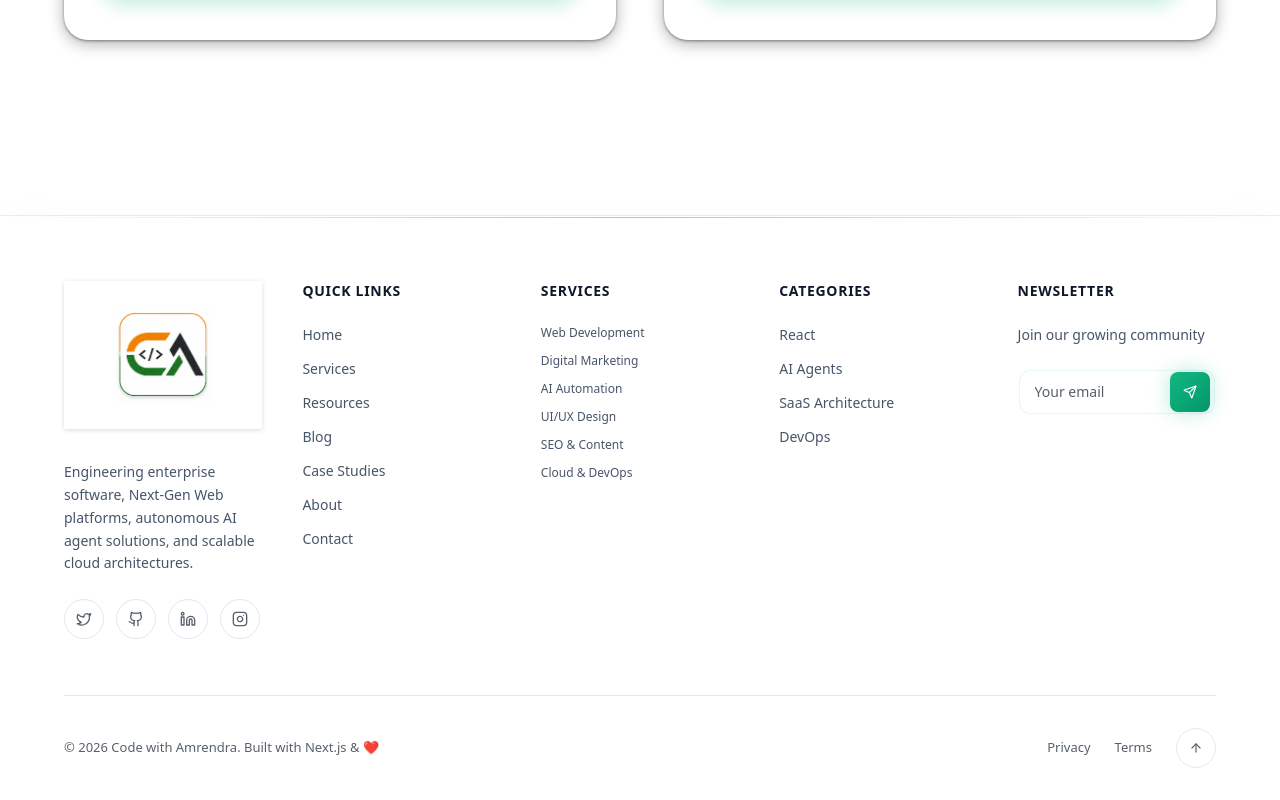
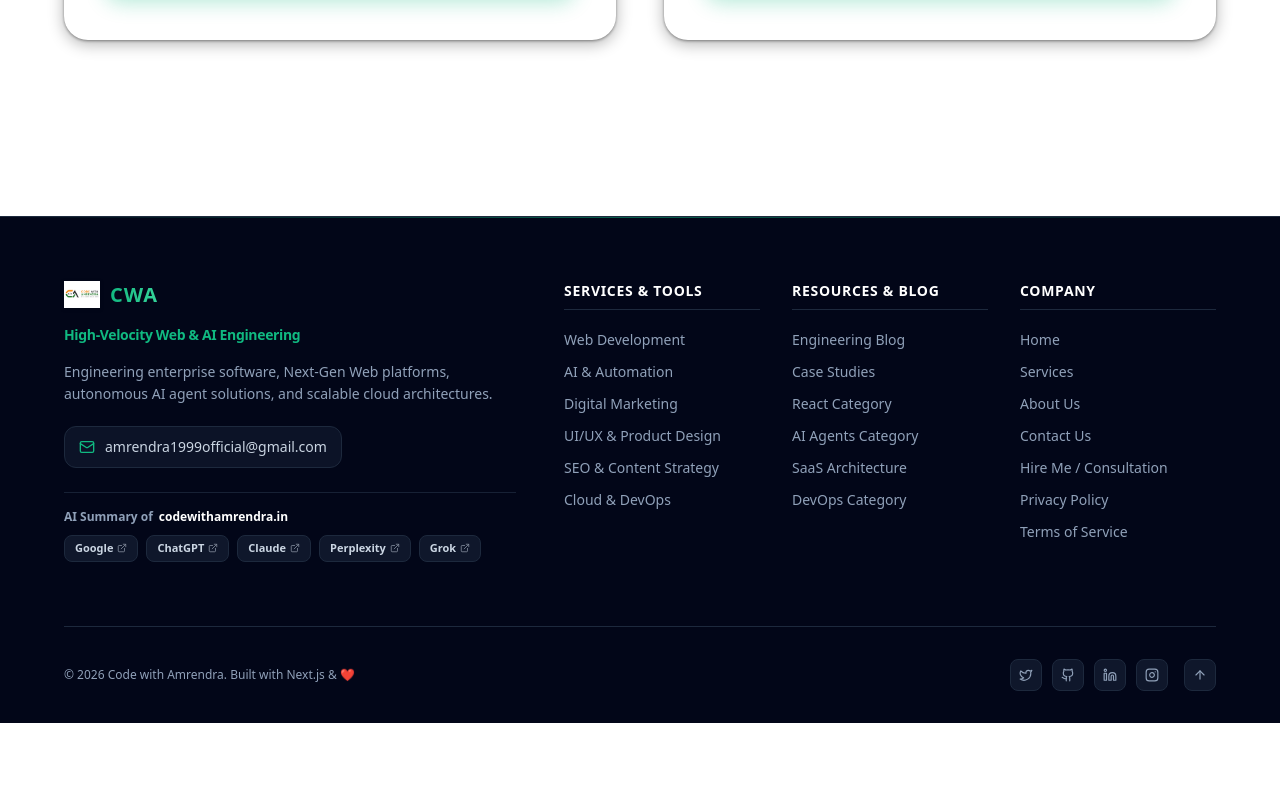
Before and after one commit to AmrendraCodes/AmrendraBlog, a Next.js app in the folder my-website/: page /resources in a window 1280 px wide. Shown: the part 1086-1886 px from the top of the page. After the commit the page ends 1809 px from the top, so only its background shows below. Built offline with nearby package versions, Linux system fonts and the light colour scheme; no server answers; the database is empty.

Commit message:
file commited

```diff
--- a/my-website/src/components/CaseStudiesSection.js
+++ b/my-website/src/components/CaseStudiesSection.js
@@ -25,41 +25,44 @@ export default function CaseStudiesSection({ caseStudies }) {
   if (!caseStudies || caseStudies.length === 0) return null;
 
   return (
-    <section className="py-12 md:py-16">
+    <div className="py-16 md:py-24 px-6">
       <motion.div
-        className="max-w-7xl mx-auto px-6 lg:px-16"
+        className="max-w-7xl mx-auto"
         initial="hidden"
         whileInView="visible"
         viewport={{ once: true, margin: "-80px" }}
         variants={stagger}
       >
-        {/* Section Header */}
-        <motion.div variants={staggerItem} className="mb-12">
-          <h2 className="text-3xl sm:text-4xl font-extrabold tracking-tight mb-3 text-[var(--text-heading)]">
-            Real Projects, Real <span className="gradient-text">Impact</span>
-          </h2>
-          <p className="text-[var(--text-body)] text-lg max-w-lg">
-            End-to-end case studies on design decisions, architecture, and measurable outcomes.
-          </p>
+        {/* Clean Single Section Header */}
+        <motion.div variants={staggerItem} className="flex flex-col sm:flex-row sm:items-end justify-between mb-12 gap-4">
+          <div>
+            <span className="text-xs font-mono font-bold uppercase tracking-widest text-[#10B981] bg-[#10B981]/10 px-3.5 py-1.5 rounded-full border border-[#10B981]/20 inline-block mb-3">
+              SELECTED WORK
+            </span>
+            <h2 className="text-3xl sm:text-4xl md:text-5xl font-extrabold tracking-tight text-slate-900 dark:text-white">
+              Real Projects, Real <span className="gradient-text">Impact</span>
+            </h2>
+            <p className="text-slate-600 dark:text-[#9CA3AF] text-base sm:text-lg max-w-2xl mt-2">
+              End-to-end case studies on design decisions, architecture, and measurable outcomes.
+            </p>
+          </div>
+
+          <Link
+            href="/case-studies"
+            className="group inline-flex items-center gap-2 text-sm font-bold text-[#10B981] hover:underline shrink-0"
+          >
+            <span>View All Case Studies</span>
+            <ArrowRight size={16} className="transition-transform duration-300 group-hover:translate-x-1" />
+          </Link>
         </motion.div>
 
         {/* Case Study Cards Grid */}
-        <div className="grid grid-cols-1 md:grid-cols-2 lg:grid-cols-3 gap-6">
+        <div className="grid grid-cols-1 md:grid-cols-2 lg:grid-cols-3 gap-6 sm:gap-8">
           {caseStudies.map((study) => (
             <CaseStudyCard key={study.slug} study={study} />
           ))}
         </div>
-
-        {/* View All Button */}
-        <motion.div variants={staggerItem} className="flex justify-center mt-12">
-          <Link
-            href="/case-studies"
-            className="group inline-flex items-center justify-center px-8 py-3.5 rounded-full bg-[var(--card-bg)] border border-[var(--card-border)] text-[var(--foreground)] font-bold transition-all duration-300 hover:-translate-y-1 hover:border-[#10B981]/30 hover:shadow-lg"
-          >
-            View All Case Studies <ArrowRight size={18} className="ml-2 transition-transform duration-300 group-hover:translate-x-1" />
-          </Link>
-        </motion.div>
       </motion.div>
-    </section>
+    </div>
   );
 }
--- a/my-website/src/components/Footer.js
+++ b/my-website/src/components/Footer.js
@@ -3,48 +3,180 @@
 import { useState, useEffect } from "react";
 import Link from "next/link";
 import Image from "next/image";
-import { Github, Twitter, Linkedin, Instagram, Sparkles, Send, ArrowUp, Check } from "lucide-react";
+import { Github, Twitter, Linkedin, Instagram, Mail, ArrowUp, ExternalLink } from "lucide-react";
 
 export default function Footer() {
   const [currentYear, setCurrentYear] = useState(2026);
-  const [newsletterEmail, setNewsletterEmail] = useState("");
-  const [isNewsletterSubmitting, setIsNewsletterSubmitting] = useState(false);
-  const [newsletterSubmitted, setNewsletterSubmitted] = useState(false);
 
   useEffect(() => {
     setCurrentYear(new Date().getFullYear());
   }, []);
+
   const scrollToTop = () => {
     window.scrollTo({ top: 0, behavior: 'smooth' });
   };
 
+  const aiSummaryLinks = [
+    { name: "Google", href: "https://www.google.com/search?udm=50&q=Summarise+the+main+points+from+https://codewithamrendra.in/", color: "hover:text-blue-400" },
+    { name: "ChatGPT", href: "https://chat.openai.com/?q=Give+me+summary+of+https://codewithamrendra.in/", color: "hover:text-emerald-400" },
+    { name: "Claude", href: "https://claude.ai/new/?q=Give+me+summary+of+https://codewithamrendra.in/", color: "hover:text-amber-400" },
+    { name: "Perplexity", href: "https://www.perplexity.ai/?q=Give+me+summary+of+https://codewithamrendra.in/", color: "hover:text-cyan-400" },
+    { name: "Grok", href: "https://grok.com/?q=Give+me+summary+of+https://codewithamrendra.in/", color: "hover:text-purple-400" },
+  ];
+
   return (
-    <footer className="relative z-10 bg-[var(--background)] pt-16 pb-8 border-t border-[rgba(255,255,255,0.05)] shadow-[var(--shadow-float)] mt-24">
-      {/* Subtle gradient accent line at top */}
+    <footer className="relative z-10 bg-slate-950 dark:bg-[#060907] text-slate-300 pt-16 pb-8 border-t border-slate-800 dark:border-[#1E2E25] transition-colors duration-300 mt-24">
+      {/* Subtle top accent line */}
       <div className="absolute top-0 left-0 right-0 h-[1px] bg-gradient-to-r from-transparent via-[#10B981]/50 to-transparent" />
 
       <div className="max-w-7xl mx-auto px-6 lg:px-16">
-        <div className="grid grid-cols-1 md:grid-cols-2 lg:grid-cols-5 gap-10 mb-14">
-          {/* Brand Column */}
-          <div className="flex flex-col gap-6 lg:col-span-1">
-            <Link href="/" className="flex items-center gap-3 no-underline group mb-2">
+        {/* Main Footer Grid: Left Block (Brand & AI Summary) + Right Block (Link Columns) */}
+        <div className="grid grid-cols-1 lg:grid-cols-12 gap-12 mb-16">
+
+          {/* Left Block — Brand, Description, Contact, AI Summary */}
+          <div className="lg:col-span-5 flex flex-col gap-4">
+            <Link href="/" className="flex items-center gap-2.5 no-underline group">
               <Image
-                src="/logo-wide.png"
+                src="/logo-square.png"
                 alt="Code with Amrendra Logo"
-                width={200}
-                height={64}
-                className="w-auto h-12 md:h-14 object-contain transition-transform duration-300 group-hover:scale-105 drop-shadow-sm"
+                width={36}
+                height={36}
+                className="w-9 h-9 object-contain transition-transform duration-300 group-hover:scale-105 drop-shadow-sm"
               />
+              <span className="text-xl font-extrabold tracking-wider text-white">
+                <span className="bg-gradient-to-r from-[#10B981] to-[#34D399] text-transparent bg-clip-text font-black">CWA</span>
+              </span>
             </Link>
-            <p className="text-[var(--text-body)] max-w-xs text-sm leading-relaxed">
+
+            <p className="text-sm font-bold text-[#10B981] dark:text-[#34D399] tracking-tight">
+              High-Velocity Web &amp; AI Engineering
+            </p>
+
+            <p className="text-xs sm:text-sm text-slate-400 leading-relaxed max-w-md">
               Engineering enterprise software, Next-Gen Web platforms, autonomous AI agent solutions, and scalable cloud architectures.
             </p>
-            <div className="flex items-center gap-3">
+
+            {/* Contact Item */}
+            <div className="flex items-center gap-2.5 text-xs sm:text-sm text-slate-300 bg-slate-900/80 dark:bg-[#0A0F0C] border border-slate-800 dark:border-[#1E2E25] px-3.5 py-2.5 rounded-xl max-w-fit mt-1">
+              <Mail size={16} className="text-[#10B981] shrink-0" />
+              <a href="mailto:amrendra1999official@gmail.com" className="hover:text-[#10B981] transition-colors font-medium">
+                amrendra1999official@gmail.com
+              </a>
+            </div>
+
+            {/* AI Summary Block */}
+            <div className="mt-2 pt-4 border-t border-slate-800/80 dark:border-[#1E2E25]/80">
+              <p className="text-xs font-bold text-slate-400 mb-2.5 flex items-center gap-1.5">
+                <span>AI Summary of</span>
+                <span className="text-white font-mono">codewithamrendra.in</span>
+              </p>
+              <div className="flex items-center gap-2 flex-wrap">
+                {aiSummaryLinks.map((link) => (
+                  <a
+                    key={link.name}
+                    href={link.href}
+                    target="_blank"
+                    rel="noopener noreferrer"
+                    className={`inline-flex items-center gap-1 text-[11px] font-semibold px-2.5 py-1 rounded-lg bg-slate-900 dark:bg-[#111C16] border border-slate-800 dark:border-[#1E2E25] text-slate-300 transition-colors ${link.color}`}
+                  >
+                    <span>{link.name}</span>
+                    <ExternalLink size={10} className="opacity-60" />
+                  </a>
+                ))}
+              </div>
+            </div>
+          </div>
+
+          {/* Right Block — 3 Column Links */}
+          <div className="lg:col-span-7 grid grid-cols-1 sm:grid-cols-3 gap-8">
+
+            {/* Column 1: Services */}
+            <div>
+              <p className="text-sm font-bold text-white uppercase tracking-wider mb-5 pb-2 border-b border-slate-800 dark:border-[#1E2E25]">
+                Services &amp; Tools
+              </p>
+              <ul className="space-y-3 p-0 m-0 list-none text-xs sm:text-sm">
+                {[
+                  { name: "Web Development", href: "/services/web-development" },
+                  { name: "AI & Automation", href: "/services/ai-automation" },
+                  { name: "Digital Marketing", href: "/services/digital-marketing" },
+                  { name: "UI/UX & Product Design", href: "/services/ui-ux-product-design" },
+                  { name: "SEO & Content Strategy", href: "/services/seo-content-strategy" },
+                  { name: "Cloud & DevOps", href: "/services/cloud-devops" },
+                ].map((link) => (
+                  <li key={link.name}>
+                    <Link href={link.href} className="text-slate-400 hover:text-[#10B981] transition-colors font-medium block">
+                      {link.name}
+                    </Link>
+                  </li>
+                ))}
+              </ul>
+            </div>
+
+            {/* Column 2: Resources & Blog */}
+            <div>
+              <p className="text-sm font-bold text-white uppercase tracking-wider mb-5 pb-2 border-b border-slate-800 dark:border-[#1E2E25]">
+                Resources &amp; Blog
+              </p>
+              <ul className="space-y-3 p-0 m-0 list-none text-xs sm:text-sm">
+                {[
+                  { name: "Engineering Blog", href: "/resources/blog" },
+                  { name: "Case Studies", href: "/resources/case-studies" },
+                  { name: "React Category", href: "/category/react" },
+                  { name: "AI Agents Category", href: "/category/ai-agents" },
+                  { name: "SaaS Architecture", href: "/category/saas-architecture" },
+                  { name: "DevOps Category", href: "/category/devops" },
+                ].map((link) => (
+                  <li key={link.name}>
+                    <Link href={link.href} className="text-slate-400 hover:text-[#10B981] transition-colors font-medium block">
+                      {link.name}
+                    </Link>
+                  </li>
+                ))}
+              </ul>
+            </div>
+
+            {/* Column 3: Company */}
+            <div>
+              <p className="text-sm font-bold text-white uppercase tracking-wider mb-5 pb-2 border-b border-slate-800 dark:border-[#1E2E25]">
+                Company
+              </p>
+              <ul className="space-y-3 p-0 m-0 list-none text-xs sm:text-sm">
+                {[
+                  { name: "Home", href: "/" },
+                  { name: "Services", href: "/services" },
+                  { name: "About Us", href: "/about" },
+                  { name: "Contact Us", href: "/contact" },
+                  { name: "Hire Me / Consultation", href: "/hire-me" },
+                  { name: "Privacy Policy", href: "/privacy" },
+                  { name: "Terms of Service", href: "/terms" },
+                ].map((link) => (
+                  <li key={link.name}>
+                    <Link href={link.href} className="text-slate-400 hover:text-[#10B981] transition-colors font-medium block">
+                      {link.name}
+                    </Link>
+                  </li>
+                ))}
+              </ul>
+            </div>
+
+          </div>
+
+        </div>
+
+        {/* Bottom Bar — Copyright, Social Icons & Back to Top */}
+        <div className="pt-8 border-t border-slate-800 dark:border-[#1E2E25] flex flex-col sm:flex-row items-center justify-between gap-4">
+          <p className="text-xs text-slate-400 font-medium text-center sm:text-left">
+            &copy; {currentYear} Code with Amrendra. Built with Next.js &amp; ❤️
+          </p>
+
+          <div className="flex items-center gap-4">
+            <div className="flex items-center gap-2.5">
               {[
-                { href: "https://x.com/codewithamrendr", icon: Twitter, label: "Visit Twitter" },
-                { href: "https://github.com/AmrendraCodes", icon: Github, label: "Visit GitHub" },
-                { href: "https://www.linkedin.com/in/amrendra1998/", icon: Linkedin, label: "Visit LinkedIn" },
-                { href: "https://instagram.com/amrendracodes", icon: Instagram, label: "Visit Instagram" },
+                { href: "https://x.com/codewithamrendr", icon: Twitter, label: "Twitter" },
+                { href: "https://github.com/AmrendraCodes", icon: Github, label: "GitHub" },
+                { href: "https://www.linkedin.com/in/amrendra1998/", icon: Linkedin, label: "LinkedIn" },
+                { href: "https://instagram.com/amrendracodes", icon: Instagram, label: "Instagram" },
               ].map(({ href, icon: Icon, label }) => (
                 <a
                   key={label}
@@ -52,139 +184,23 @@ export default function Footer() {
                   target="_blank"
                   rel="noopener noreferrer"
                   aria-label={label}
-                  className="text-[var(--text-muted)] bg-[var(--card-bg)] border border-[var(--card-border)] rounded-full flex justify-center items-center w-10 h-10 transition-all duration-300 hover:bg-[#10B981] hover:text-white hover:border-[#10B981] hover:-translate-y-0.5 hover:shadow-[0_4px_15px_rgba(16,185,129,0.4)]"
+                  className="w-8 h-8 rounded-lg bg-slate-900 dark:bg-[#111C16] border border-slate-800 dark:border-[#1E2E25] text-slate-400 flex items-center justify-center hover:bg-[#10B981] hover:text-white hover:border-[#10B981] transition-all"
                 >
-                  <Icon size={16} />
+                  <Icon size={14} />
                 </a>
               ))}
             </div>
-          </div>
 
-          {/* Quick Links */}
-          <div>
-            <h4 className="text-[var(--text-heading)] mb-6 text-sm font-bold uppercase tracking-wider">Quick Links</h4>
-            <ul className="flex flex-col gap-3.5 m-0 p-0 list-none">
-              {[
-                { name: "Home", href: "/" },
-                { name: "Services", href: "/services" },
-                { name: "Resources", href: "/resources" },
-                { name: "Blog", href: "/resources/blog" },
-                { name: "Case Studies", href: "/resources/case-studies" },
-                { name: "About", href: "/about" },
-                { name: "Contact", href: "/contact" }
-              ].map((link) => (
-                <li key={link.name} className="flex">
-                  <Link href={link.href} className="text-[var(--text-body)] text-sm font-medium no-underline transition-colors duration-300 hover:text-[#10B981] dark:hover:text-[#34D399]">
-                    {link.name}
-                  </Link>
-                </li>
-              ))}
-            </ul>
-          </div>
-
-          {/* Services Column (SEO Interlinking) */}
-          <div>
-            <h4 className="text-[var(--text-heading)] mb-6 text-sm font-bold uppercase tracking-wider">Services</h4>
-            <ul className="flex flex-col gap-3 m-0 p-0 list-none">
-              {[
-                { name: "Web Development", href: "/services/web-development" },
-                { name: "Digital Marketing", href: "/services/digital-marketing" },
-                { name: "AI Automation", href: "/services/ai-automation" },
-                { name: "UI/UX Design", href: "/services/ui-ux-product-design" },
-                { name: "SEO & Content", href: "/services/seo-content-strategy" },
-                { name: "Cloud & DevOps", href: "/services/cloud-devops" }
-              ].map((link) => (
-                <li key={link.name} className="flex">
-                  <Link href={link.href} className="text-[var(--text-body)] text-xs font-medium no-underline transition-colors duration-300 hover:text-[#10B981] dark:hover:text-[#34D399]">
-                    {link.name}
-                  </Link>
-                </li>
-              ))}
-            </ul>
-          </div>
-
-          {/* Categories */}
-          <div>
-            <h4 className="text-[var(--text-heading)] mb-6 text-sm font-bold uppercase tracking-wider">Categories</h4>
-            <ul className="flex flex-col gap-3.5 m-0 p-0 list-none">
-              {[
-                { name: "React", href: "/category/react" },
-                { name: "AI Agents", href: "/category/ai-agents" },
-                { name: "SaaS Architecture", href: "/category/saas-architecture" },
-                { name: "DevOps", href: "/category/devops" }
-              ].map((link) => (
-                <li key={link.name} className="flex">
-                  <Link href={link.href} className="text-[var(--text-body)] text-sm font-medium no-underline transition-colors duration-300 hover:text-[#10B981] dark:hover:text-[#34D399]">
-                    {link.name}
-                  </Link>
-                </li>
-              ))}
-            </ul>
-          </div>
-
-          {/* Newsletter Mini */}
-          <div>
-            <h4 className="text-[var(--text-heading)] mb-6 text-sm font-bold uppercase tracking-wider">Newsletter</h4>
-            <p className="text-[var(--text-body)] mb-6 text-sm">Join our growing community</p>
-            {newsletterSubmitted ? (
-              <div className="flex items-center gap-2 p-3 rounded-xl bg-[#10B981]/15 border border-[#10B981]/30 text-[#10B981] text-xs font-bold">
-                <Check size={16} />
-                <span>Thanks for subscribing!</span>
-              </div>
-            ) : (
-              <form
-                className="flex relative"
-                onSubmit={(e) => {
-                  e.preventDefault();
-                  if (!newsletterEmail) return;
-                  setIsNewsletterSubmitting(true);
-                  setTimeout(() => {
-                    setIsNewsletterSubmitting(false);
-                    setNewsletterSubmitted(true);
-                  }, 800);
-                }}
-              >
-                <input
-                  type="email"
-                  required
-                  value={newsletterEmail}
-                  onChange={(e) => setNewsletterEmail(e.target.value)}
-                  placeholder="Your email"
-                  aria-label="Email address for newsletter"
-                  className="text-[var(--foreground)] bg-[var(--card-bg)] border border-[rgba(255,255,255,0.08)] shadow-[var(--shadow-inner-glow)] rounded-xl outline-none w-full py-3 pr-12 pl-4 text-sm transition-all duration-300 focus:border-[#10B981] focus:shadow-[0_0_20px_rgba(16,185,129,0.2)] placeholder:text-[var(--text-muted)]"
-                />
-                <button
-                  type="submit"
-                  disabled={isNewsletterSubmitting}
-                  className="bg-gradient-to-br from-[#10B981] to-[#059669] text-white cursor-pointer border-none rounded-lg flex justify-center items-center w-10 h-10 transition-all duration-300 absolute top-1/2 right-1.5 -translate-y-1/2 hover:opacity-90 hover:scale-110 shadow-[0_0_20px_rgba(16,185,129,0.3)] disabled:opacity-50"
-                  aria-label="Subscribe"
-                >
-                  <Send size={14} className={isNewsletterSubmitting ? "animate-pulse" : ""} />
-                </button>
-              </form>
-            )}
-          </div>
-        </div>
-
-        {/* Bottom Bar */}
-        <div className="border-t border-[var(--card-border)] flex flex-col md:flex-row justify-between items-center gap-4 pt-8">
-          <p className="text-[var(--text-muted)] text-[13px] font-medium text-center md:text-left">
-            &copy; {currentYear} Code with Amrendra. Built with Next.js &amp; ❤️
-          </p>
-          <div className="flex flex-wrap items-center justify-center gap-4 md:gap-6">
-            <Link href="/privacy" className="text-[var(--text-muted)] text-[13px] font-medium no-underline transition-colors duration-300 hover:text-[var(--foreground)]">Privacy</Link>
-            <Link href="/terms" className="text-[var(--text-muted)] text-[13px] font-medium no-underline transition-colors duration-300 hover:text-[var(--foreground)]">Terms</Link>
-
-            {/* Back to Top */}
             <button
               onClick={scrollToTop}
-              className="w-10 h-10 rounded-full bg-[var(--card-bg)] border border-[var(--card-border)] flex items-center justify-center text-[var(--text-muted)] hover:text-[#10B981] hover:border-[#10B981]/30 transition-all duration-300 hover:-translate-y-0.5 cursor-pointer"
+              className="w-8 h-8 rounded-lg bg-slate-900 dark:bg-[#111C16] border border-slate-800 dark:border-[#1E2E25] text-slate-400 flex items-center justify-center hover:text-[#10B981] hover:border-[#10B981]/40 transition-all cursor-pointer"
               aria-label="Back to top"
             >
               <ArrowUp size={14} />
             </button>
           </div>
         </div>
+
       </div>
     </footer>
   );
--- a/my-website/src/components/HomeClient.js
+++ b/my-website/src/components/HomeClient.js
@@ -362,31 +362,11 @@ export default function HomeClient({ featuredPosts, caseStudies }) {
       {/* ═══════════════════════════════════════════════════════════
          8. FEATURED CASE STUDIES & WORK SHOWCASE
          ═══════════════════════════════════════════════════════════ */}
-      <section className="py-24 px-6 bg-slate-50 dark:bg-[#080D0A] border-y border-slate-200 dark:border-[#1E2E25] transition-colors duration-300 content-visibility-auto">
-        <div className="max-w-7xl mx-auto">
-          <div className="flex flex-col md:flex-row md:items-end justify-between mb-16">
-            <div>
-              <span className="text-xs font-mono font-bold uppercase tracking-widest text-[#10B981] bg-[#10B981]/10 px-3 py-1 rounded-full border border-[#10B981]/20">
-                SELECTED WORK
-              </span>
-              <h2 className="text-3xl sm:text-5xl font-extrabold text-slate-900 dark:text-white mt-4 tracking-tight">
-                Case Studies &amp; Proven Results
-              </h2>
-              <p className="text-xs sm:text-sm text-slate-600 dark:text-[#9CA3AF] mt-2">
-                Real Projects, Real Impact — find out how Code with Amrendra's design decisions, architecture, and reasonable automation created measurable business outcomes.
-              </p>
-            </div>
-            <Link
-              href="/case-studies"
-              className="mt-4 md:mt-0 flex-shrink-0 inline-flex items-center gap-2 text-xs font-bold text-[#10B981] hover:underline"
-            >
-              <span>View All Case Studies</span>
-              <ArrowRight size={14} />
-            </Link>
-          </div>
-
-          <CaseStudiesSection caseStudies={caseStudies} />
-        </div>
+      {/* ═══════════════════════════════════════════════════════════
+         8. FEATURED CASE STUDIES & WORK SHOWCASE
+         ═══════════════════════════════════════════════════════════ */}
+      <section className="bg-slate-50 dark:bg-[#080D0A] border-y border-slate-200 dark:border-[#1E2E25] transition-colors duration-300 content-visibility-auto">
+        <CaseStudiesSection caseStudies={caseStudies} />
       </section>
 
       {/* ═══════════════════════════════════════════════════════════
```
